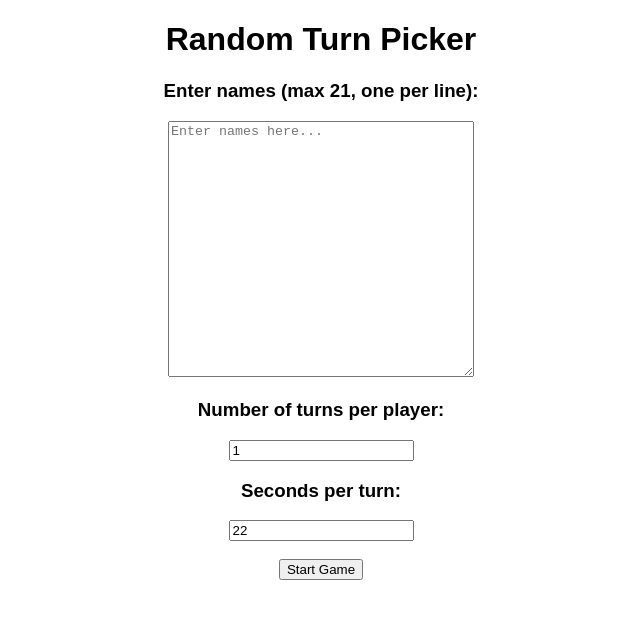
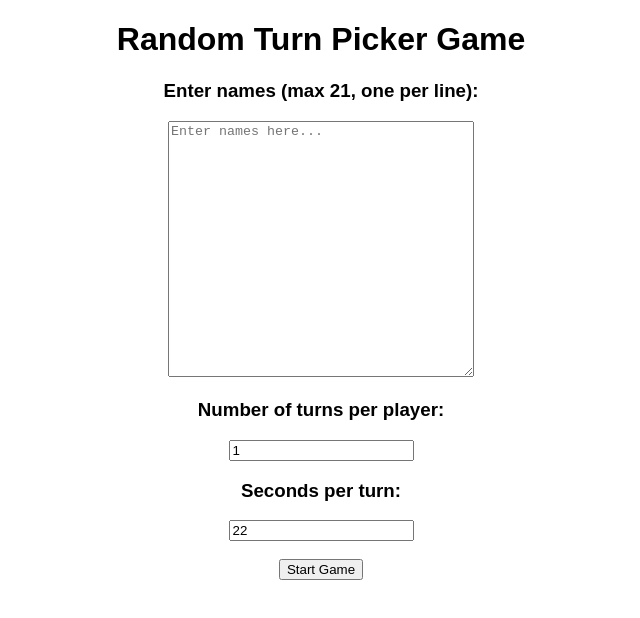
Before and after one commit to Ferrigino/Ferrigino.github.io, a plain HTML site: page index.html in a window 1280 px wide. Shown: the whole page, without its empty margins (319-959 px from the left). Drawn offline with Linux system fonts and the light colour scheme.

Commit message:
Update index.html

```diff
--- a/index.html
+++ b/index.html
@@ -2,12 +2,13 @@
 <html lang="en">
 <head>
   <meta charset="UTF-8">
-  <title>Random Turn Picker</title>
+  <title>Random Turn Picker Game</title>
   <link rel="stylesheet" href="style.css">
 </head>
 <body>
-  <h1>Random Turn Picker</h1>
+  <h1>Random Turn Picker Game</h1>
 
+  <!-- Setup Section -->
   <div id="setup">
     <h3>Enter names (max 21, one per line):</h3>
     <textarea id="namesInput" rows="10" cols="30" placeholder="Enter names here..."></textarea>
@@ -22,20 +23,24 @@
     <button id="startButton">Start Game</button>
   </div>
 
-  <div id="game" style="display:none;">
+  <!-- Game Section -->
+  <div id="game" style="display: none;">
     <h2 id="currentPlayer">Get Ready!</h2>
+
+    <!-- Circular Timer -->
     <div id="timerWrapper">
-  <svg id="timerSvg" width="100" height="100">
-    <circle id="timerCircle" r="45" cx="50" cy="50" fill="none" stroke="#4CAF50" stroke-width="10"/>
-  </svg>
-  <p id="timerText">22s</p>
-</div>
+      <svg id="timerSvg" width="100" height="100">
+        <circle id="timerCircle" r="45" cx="50" cy="50" fill="none" stroke="#4CAF50" stroke-width="10" />
+      </svg>
+      <p id="timerText">22s</p>
+    </div>
 
-
+    <!-- Scoreboard -->
     <h3>Scores:</h3>
     <ul id="scoreBoard"></ul>
   </div>
 
+  <!-- Link the script -->
   <script src="script.js"></script>
 </body>
 </html>
```
